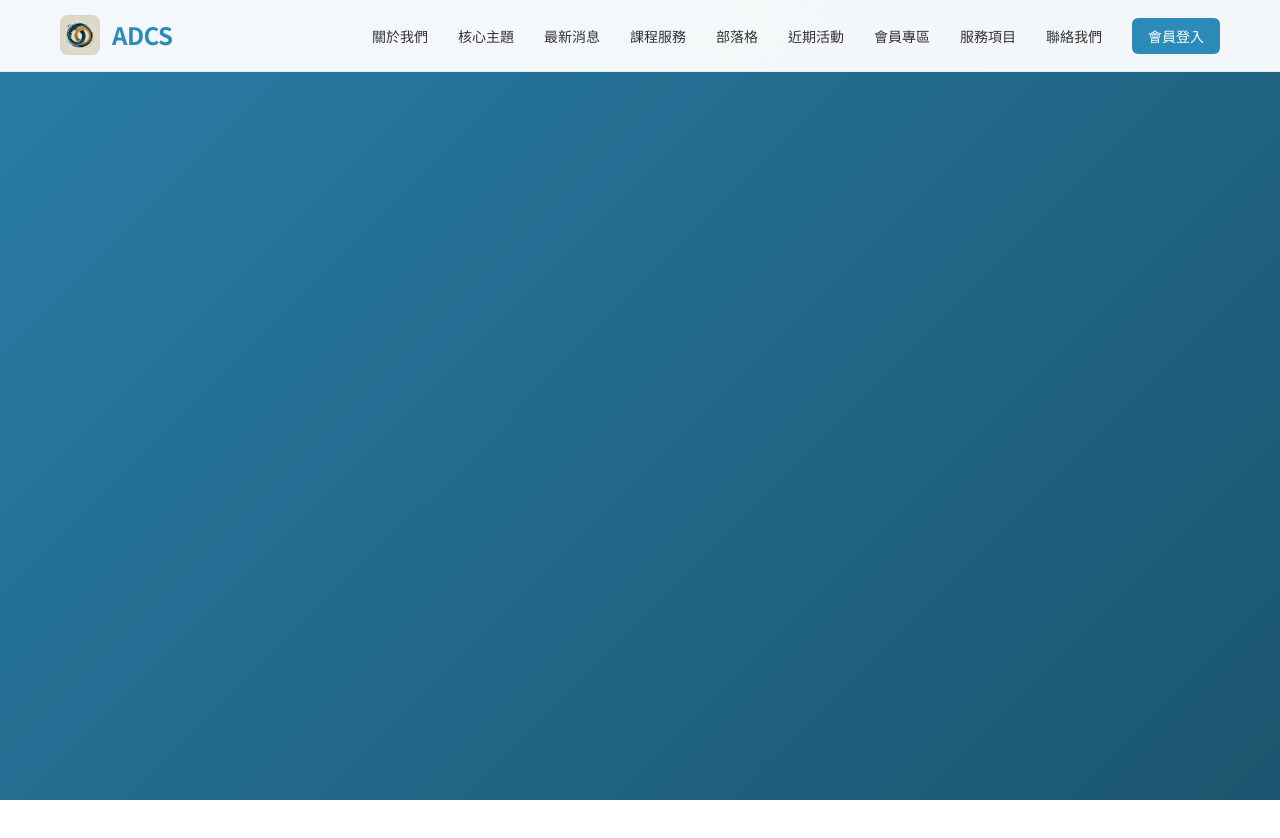
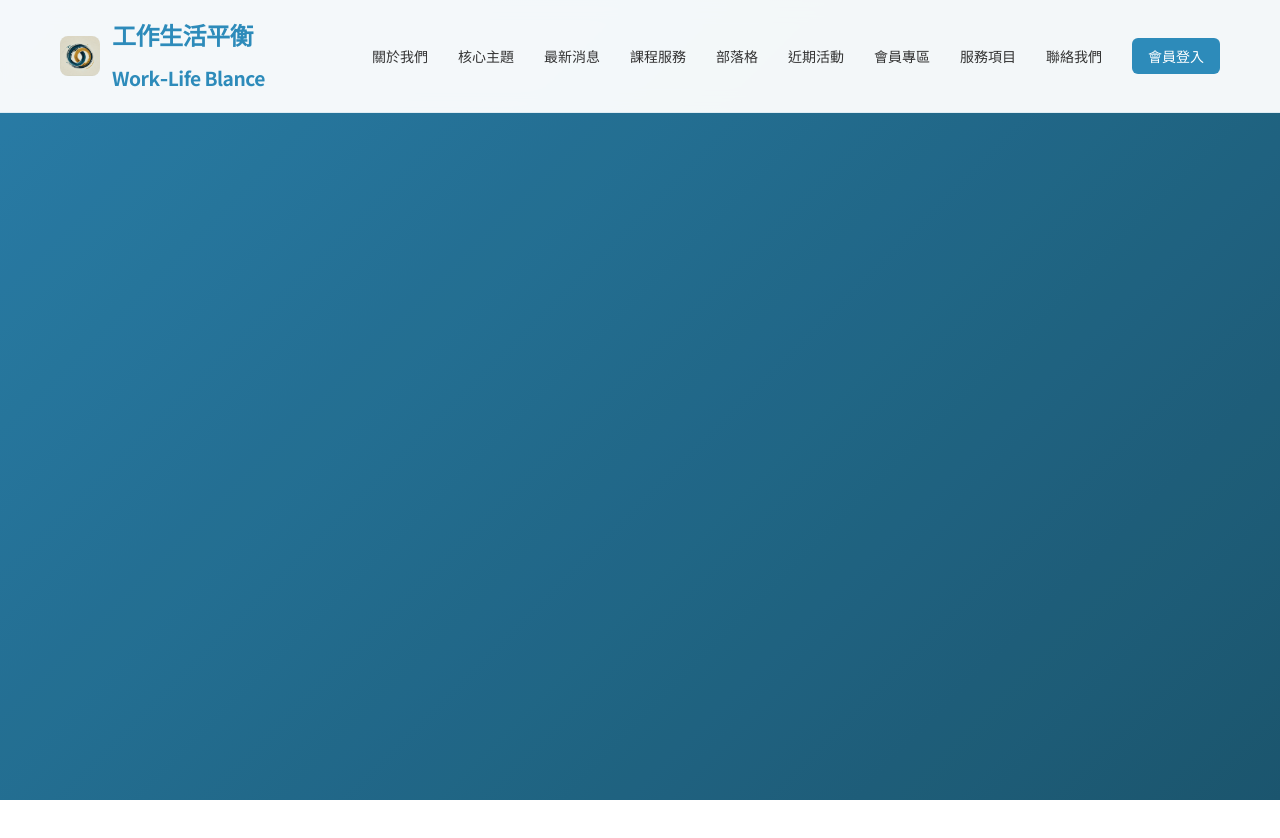
Before and after one commit to loverain1016/cc_ADCSwebsite, a website: page index.html in a window 1280 px wide. Shown: the top 838 px of the page. Drawn offline with Linux system fonts and the light colour scheme.

Commit message:
Update index.html

```diff
--- a/index.html
+++ b/index.html
@@ -949,8 +949,11 @@ body {
     <nav class="navbar" role="navigation" aria-label="主要導覽">
         <div class="container">
             <div class="nav-brand">
-                <img src="LOGO.jpg" alt="ADCS Logo" class="logo">
-                <a href="#hero">ADCS</a>
+                <img src="LOGO.jpg" alt="工作生活平衡 Logo" class="logo">
+                <a href="#hero">
+                    工作生活平衡<br>
+                    <small style="font-size:0.8em;">Work‑Life&nbsp;Blance</small>
+                </a>
             </div>
             <ul class="nav-menu">
                 <li><a href="#about">關於我們</a></li>
```
